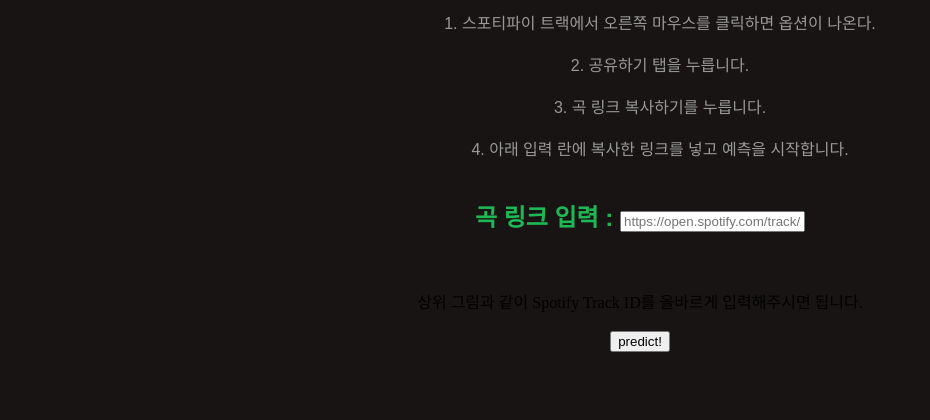
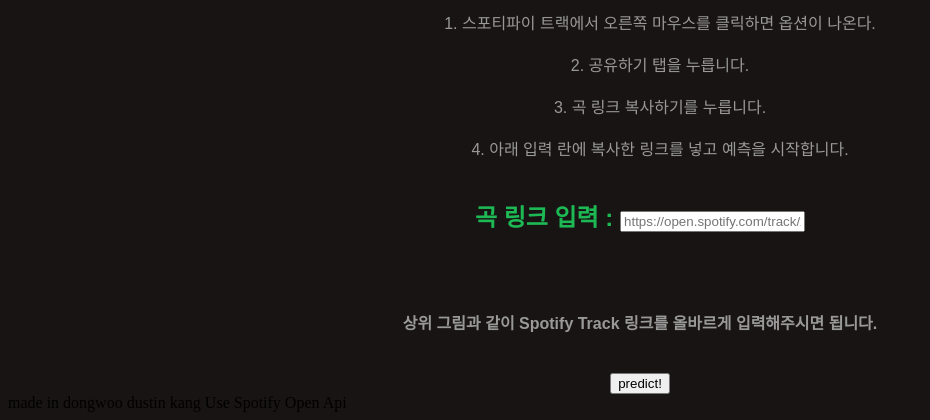
Before and after one commit to dustin-kang/db-music-mbti-classification, a Flask app: page / in a window 1280 px wide. Shown: the part 681-1101 px from the top of the page, without its empty margins (0-930 px from the left). Before the commit the page ends 1033 px from the top, so only its background shows below. Run offline with Flask 2, Linux system fonts and the light colour scheme; parts of the project's set-up code (start-up, migrations or seed data) failed here and were passed over.

Commit message:
custom Upload4

```diff
--- a/templates/500.html
+++ b/templates/500.html
@@ -6,7 +6,7 @@
     <center>
 
 
-
+        <iframe src="https://giphy.com/embed/ghuvaCOI6GOoTX0RmH" width="480" height="400" frameBorder="0" class="giphy-embed" allowFullScreen></iframe>
         <h1 style="font-family:sans-serif; color: #191414;">정확히 복사해보세요.</h1><br><br>
         <h3 style="font-family:sans-serif; color: #191414;">곡 링크를 정확히 복사해보는 게 어떨까요?</h3>
         <a href='/' style="font-family:sans-serif; color: #191414;">돌아가기</a>
--- a/templates/recv.html
+++ b/templates/recv.html
@@ -4,7 +4,7 @@
 <body bgcolor=#1DB954>
 
     <center>
-
+        <iframe src="https://giphy.com/embed/l0Iyl55kTeh71nTXy" width="480" height="320" frameBorder="0" class="giphy-embed" allowFullScreen></iframe>
         <h2 style="font-family:sans-serif; color: #191414;">{{ artist }}의 {{ song }}</h1>
         <h3 style="font-family:sans-serif; color: #191414;">위 트랙은 아래와 같은 MBTI의 음악 스타일입니다.</h3>
 
--- a/templates/send.html
+++ b/templates/send.html
@@ -23,7 +23,7 @@
 
         <form method="POST", action="{{url_for('recv')}}">
            <h2 style="font-family:sans-serif; color: #1DB954;"> 곡 링크 입력 :  <input type="text", name='inpute_code', placeholder="https://open.spotify.com/track/2bgTY4UwhfBYhGT4HUYStN?si=fdbf6222fa7b4c15" width="600"></h2> <br><br>
-            상위 그림과 같이 Spotify Track ID를 올바르게 입력해주시면 됩니다. <br><br></b>
+            <h4 style="font-family:sans-serif; color: #999999;">상위 그림과 같이 Spotify Track 링크를 올바르게 입력해주시면 됩니다. <br><br></h4>
             <input type="submit" , value='predict!' >
         </form>
 
@@ -32,4 +32,8 @@
     </center>
 
     </body>
+    <footer>
+        made in dongwoo dustin kang
+        Use Spotify Open Api
+    </footer>
 </html>
```
Also changed, not shown: templates/404.html (+15 -5 lines).
